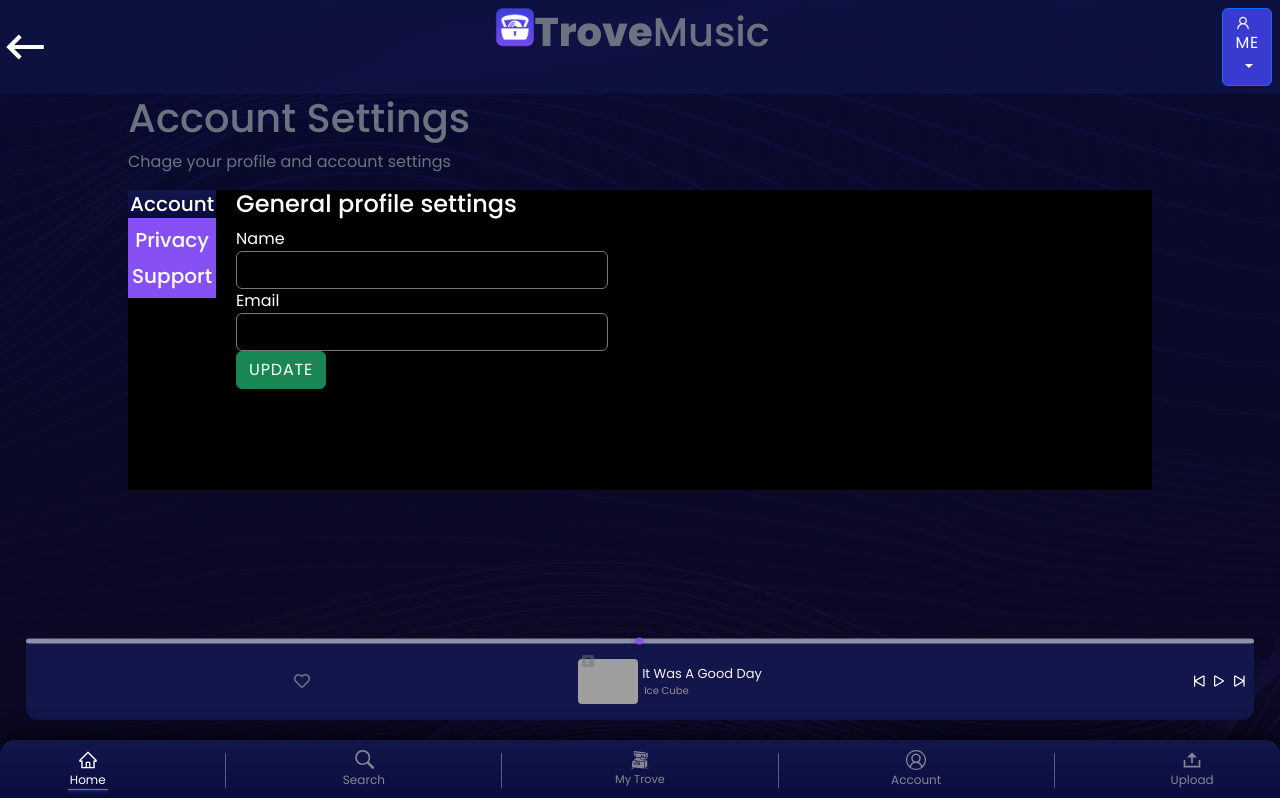
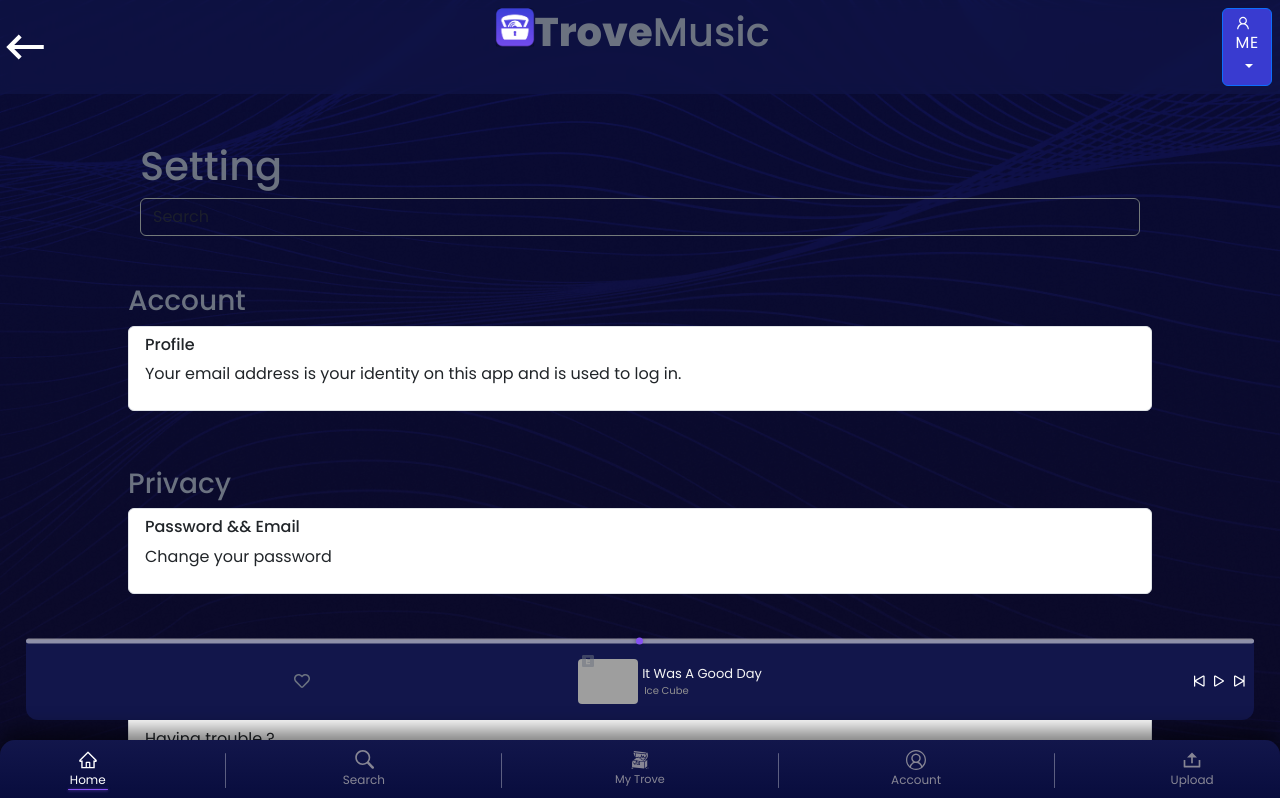
Before and after one commit to JohnMcSwiney/Trove, a React (Create React App) app: page /myaccount in a window 1280 px wide. Shown: the top 798 px of the page. Built offline with nearby package versions, Linux system fonts and the light colour scheme; grey boxes are pictures that could not be loaded.

Commit message:
Change the height value again :>

```diff
--- a/src/App.js
+++ b/src/App.js
@@ -15,7 +15,7 @@
 
     <BrowserRouter>
 
-    <div className="MainBg text-gray-500 font-body">
+    <div className="text-gray-500 font-body">
       <Header/>
 
       <Routes>
@@ -34,9 +34,10 @@
 
 
       </Routes>
+        <footer className='footer'></footer>
         <MusicBar/>
         <NavBar/>
-      {/* <script src="/index2.js"></script> */}
+
     </div>
 
     </BrowserRouter>
--- a/src/components/music bar/musicbar.css
+++ b/src/components/music bar/musicbar.css
@@ -1,4 +1,5 @@
 .musicbar{
+    margin-top: 10vh;
     width: 96%;
     margin: auto;
     background: #12164B;
--- a/src/home/home.css
+++ b/src/home/home.css
@@ -27,6 +27,3 @@
 .hide-scroll::-webkit-scrollbar{
     display: none;
 }
-.home-height{
-    height: 1000px;
-}
--- a/src/index.css
+++ b/src/index.css
@@ -56,14 +56,6 @@
     @apply fill-trv-sm-Artist-txt
   }
 
-  .MainBg{
-    background-image: url("./assets/Trv_bg/trove bg.png");
-    background-color: #0C081C;
-    background-repeat: no-repeat;
-    background-size: cover;
-    background-position: center;
-    height:800px;
-  }
   .headerBg{
     background-image: linear-gradient(#080C3D, #080c3d69);
 
--- a/src/my account/MyAccount.jsx
+++ b/src/my account/MyAccount.jsx
@@ -2,23 +2,113 @@
 import './myaccount.css'
 
 import React from 'react';
-import MyAccountTabs from './MyAccountTabs';
+
 
 const MyAccount = () => {
-    const [img, setImg] = React.useState('./img/user-demo.png');
-    const [displayName, setDisplayName] = React.useState('') //user.displayName
-    const [changeEmail, setChangeEmail] = React.useState(''); //user.email
-    const [changePassword, setChangePassword] = React.useState('')//user.password
+
+  const options = [
+    {
+      header: {
+        name: "Account"
+      },
+      values: [
+        {
+        name: "Profile",
+        description: "Your email address is your identity on this app and is used to log in.",
+        tags:[
+          "Email",
+          "Display name",
+          "Date of birth",
+          "Your image"
+        ]
+        }]
+    },
+
+    {
+      header : {
+        name: "Privacy"
+      },
+
+      values:[
+        {
+          name: "Password && Email",
+          description: "Change your password",
+          tags: [
+            "Current password",
+            "New Passwordw",
+            "Current Email",
+            "New Email",
+
+          ]
+        }
+      ]
+
+    },
+    {
+      header : {
+        name: "Support"
+      },
+
+      values:[
+        {
+          name: "Help",
+          description: "Having trouble ?",
+          tags:[],
+        },
+
+        {
+          name: "FAQ",
+          description: "View our frequently asked questions",
+          tags: []
+        },
+
+        {
+          name: "Contact us",
+          description: "Contact our support team, offer limited to premium users",
+          tags: []
+        },
+
+        {
+          name: "Report an issue",
+          description: "Reports whats not working well, so we can fix it",
+          tags: []
+        }
+      ]
+    }
+  ]
+
+    const [visibleOptions, setVisibleOptions] = React.useState(options)
   return (
           <div className='my-account-page'>
-                  <h1> Account Settings</h1>
-                  <p>Chage your profile and account settings</p>
-                  <div className='my-account-wrap'>
-                    <MyAccountTabs/>
-                  </div>
+                 <div className="container my-5">
+                    <h1>Setting</h1>
+                    <input type='text' className='form-control' placeholder='Search' />
+                 </div>
 
+              <div>
+                {visibleOptions.map((val)=> {
+                  return (
+                    <div key={val.header.name} className='mt-5 mt-2'>
+                      <h3>{val.header.name}</h3>
 
-
+                      <div>
+                        {val.values.map((value)=> {
+                          return(
+                            <div key={value.name}>
+                             <ul className='list-group'>
+                              <li className='list-group-item mb-2'>
+                                <h6>{value.name}</h6>
+                                <p>{value.description}</p>
+                              </li>
+                            </ul>
+                            </div>
+                          )
+                        })}
+                      </div>
+                    </div>
+                  )
+                })}
+              </div>
           </div>
 
   )
--- a/src/my account/MyAccountTabs.jsx
+++ /dev/null
@@ -1,82 +0,0 @@
-import { useState } from 'react'
-import React from 'react'
-import './tab.css'
-
-
-const MyAccountTabs = () => {
-
-    const [state, setState] = useState(1);
-
-    // const user = localStorage.getItem("user")
-    // const [name, setName] = useState(user.displayName)
-    // const [changePassword, setChangePassword] = useState();
-    // const [changeEmail, setChangeEmail] = useState(user.email)
-    const action =  (index)=> {
-        setState(index)
-    }
-   return(
-        <>
-        <div className='box'>
-            <div className='tabs'>
-                <h5 className={`${state===1?`tab active-tab`:`tab` }`} onClick={()=>action(1)}>
-                    Account
-                </h5>
-
-                <h5 className={`${state===2?`tab active-tab`:`tab` }`} onClick={()=>action(2)}>
-                    Privacy
-                </h5>
-
-                <h5 className={`${state===3?`tab active-tab`:`tab` }`} onClick={()=>action(3)}>
-                    Support
-                </h5>
-
-            </div>
-
-            <div className='contents'>
-            <div className={`${state===1? "content active-content" : 'content'}`}>
-                    <form className='form-group'>
-                    <h4>General profile settings</h4>
-                        <div className='inner-form'>
-                            <label htmlFor='name'>Name</label>
-                            <input type='text' placeholder="" id='name' className='form-control'/>
-
-                            <label htmlFor='gmail'>Email</label>
-                            <input type='email' placeholder="" id='email' className='form-control' />
-                        </div>
-
-                        <button className='btn btn-success'>Update</button>
-                    </form>
-
-            </div>
-
-            <div className={`${state===2? "content active-content" : 'content'}`}>
-                    <form className='form-group'>
-                    <h4>Privacy Settings</h4>
-                        <div className='inner-form'>
-                            <label htmlFor='curPassword'>Current Password</label>
-                            <input type='text' placeholder="" id='curPassword' className='form-control'/>
-
-                            <label htmlFor='password'>Password</label>
-                            <input type='email' placeholder="" id='password' className='form-control' />
-                        </div>
-
-                        <button className='btn btn-success'>Update</button>
-                    </form>
-
-            </div>
-
-
-            <div className={`${state===3? "content active-content" : 'content'}`}>
-                <h1>Content 3</h1>
-                <p> This is content 3</p>
-            </div>
-
-        </div>
-        </div>
-
-
-        </>
-   )
-}
-
-export default MyAccountTabs
--- a/src/my account/myaccount.css
+++ b/src/my account/myaccount.css
@@ -1,11 +1,8 @@
 .my-account-page{
     max-width: 80%;
-    max-height: 80%;
+    position: relative;
     margin: auto;
-}
+    overflow: scroll;
 
 
-.my-account-wrap{
-    background-color: black;
-    height: 300px;
 }
--- a/src/my account/tab.css
+++ /dev/null
@@ -1,99 +0,0 @@
-.box{
-    max-width: 80%;
-    /* margin: auto; */
-    display: flex;
-    color: white;
-}
-
-.tabs{
-    display: flex;
-    flex-direction: column;
-    background-color: #8650f4;
-    height: max-content;
-}
-
-.tab{
-    background-color: transparent;
-    flex:1;
-    padding: 2px;
-    text-align: center;
-    /* border: 1px solid gray; */
-    border-top:none;
-    cursor: pointer;
-    position: relative;
-    color: white;
-
-
-}
-
-.active-tab{
-    border: none;
-    background-image: linear-gradient(#12164B, #080C3D);
-
-}
-
-.content{
-    display: none;
-    position: relative;
-    width: 100%;
-    height: 100%;
-
-}
-
-.active-content{
-    display: block;
-    margin-left:20px;
-    margin-right: 10px;
-    transition: all 1s ease-in-out;
-    animation: example 0.3s;
-
-}
-.active-tab::after{
-    /* border-top:2px solid gray; */
-    content: '';
-    position: absolute;
-    top: 0;
-    left: 0;
-    right: 0;
-    bottom: 0;
-    width: 100%;
-    background: initial;
-    animation: new 0.5s;
-}
-
-@keyframes new{
-    from{
-        top:50px;
-        left:0;
-        right: 0;
-        background-image: linear-gradient(to left, #8650f4, #0034c4);
-    }
-
-    to{
-        top:0px;
-        left: 0;
-        right: 0;
-        border-top: 2px solid white;
-    }
-}
-
-
-@keyframes example{
-    from{
-     margin: 0;
-
-    }
-
-    to{
-       margin-left:20px;
-    }
-}
-
-/* contains css */
-.outter-form{
-    display: flex;
-    flex-direction: row;
-}
-.inner-form{
-
-}
--- a/src/my trove/UserAccStyle.css
+++ b/src/my trove/UserAccStyle.css
@@ -144,7 +144,6 @@
     /* background-color: #412e67; */
     width: inherit;
     position: relative;
-    height: 130px;
 }
 .account-showcase-lg{
     display: flex;
--- a/src/styles.css
+++ b/src/styles.css
@@ -63,10 +63,18 @@
 
 body {
   margin: 0;
-  /* 1 */
-  line-height: inherit;
-  /* 2 */
+  background-image: url("./assets/Trv_bg/trove bg.png");
+  background-color: #0C081C;
+  background-repeat: no-repeat;
+  background-size:cover;
+  background-position:center;
+  position: relative;
+  min-height:100vh;
 
+}
+
+.footer{
+  height: 250px;
 }
 
 /*
@@ -442,14 +450,7 @@
   letter-spacing: 0.05em;
 }
 
-.MainBg{
-  background-image: url("./assets/Trv_bg/trove bg.png");
-  background-color: #0C081C;
-  background-repeat: no-repeat;
-  background-size: cover;
-  background-position:center;
-  height: 100vh;
-}
+
 
 .headerBg{
   background-image: linear-gradient(#080C3D, #080c3d69);
```
